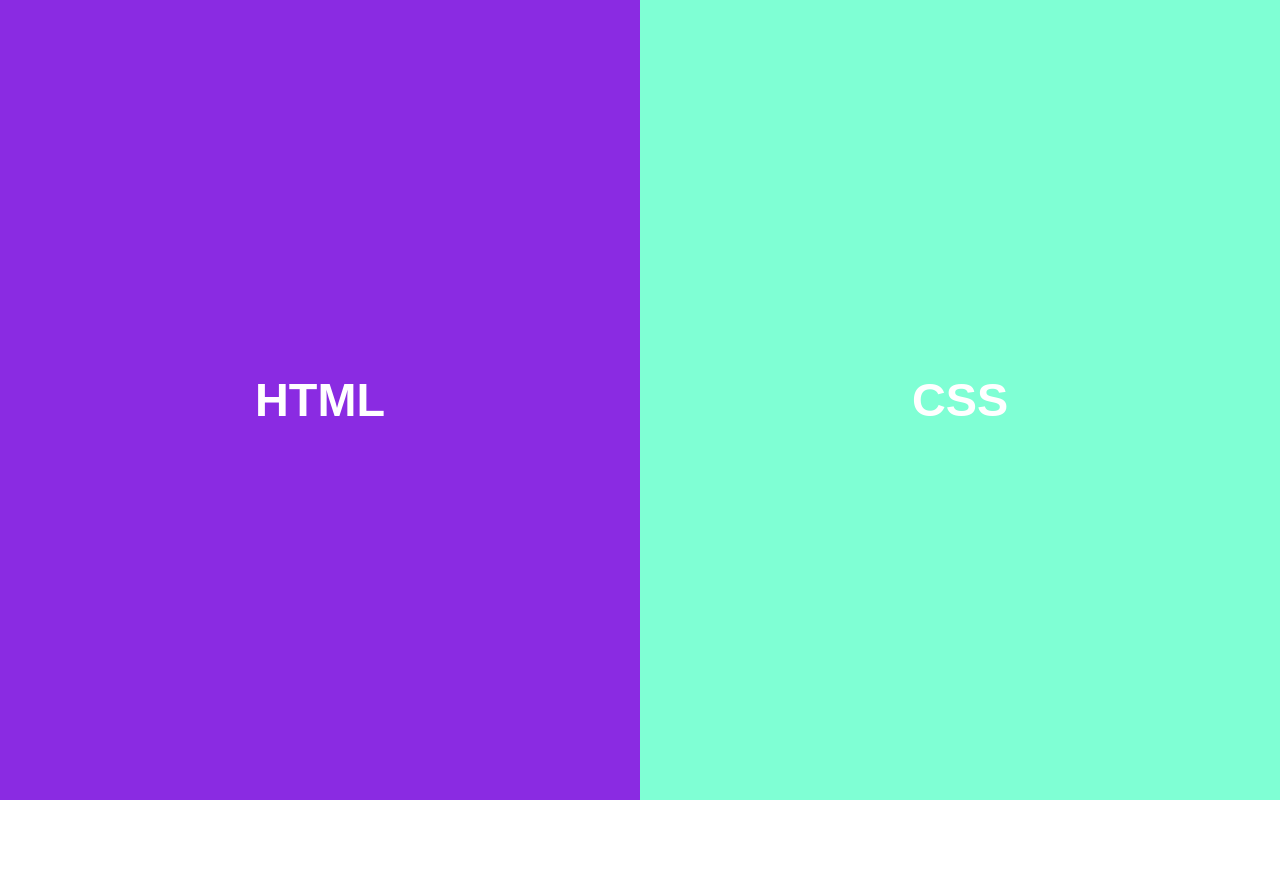
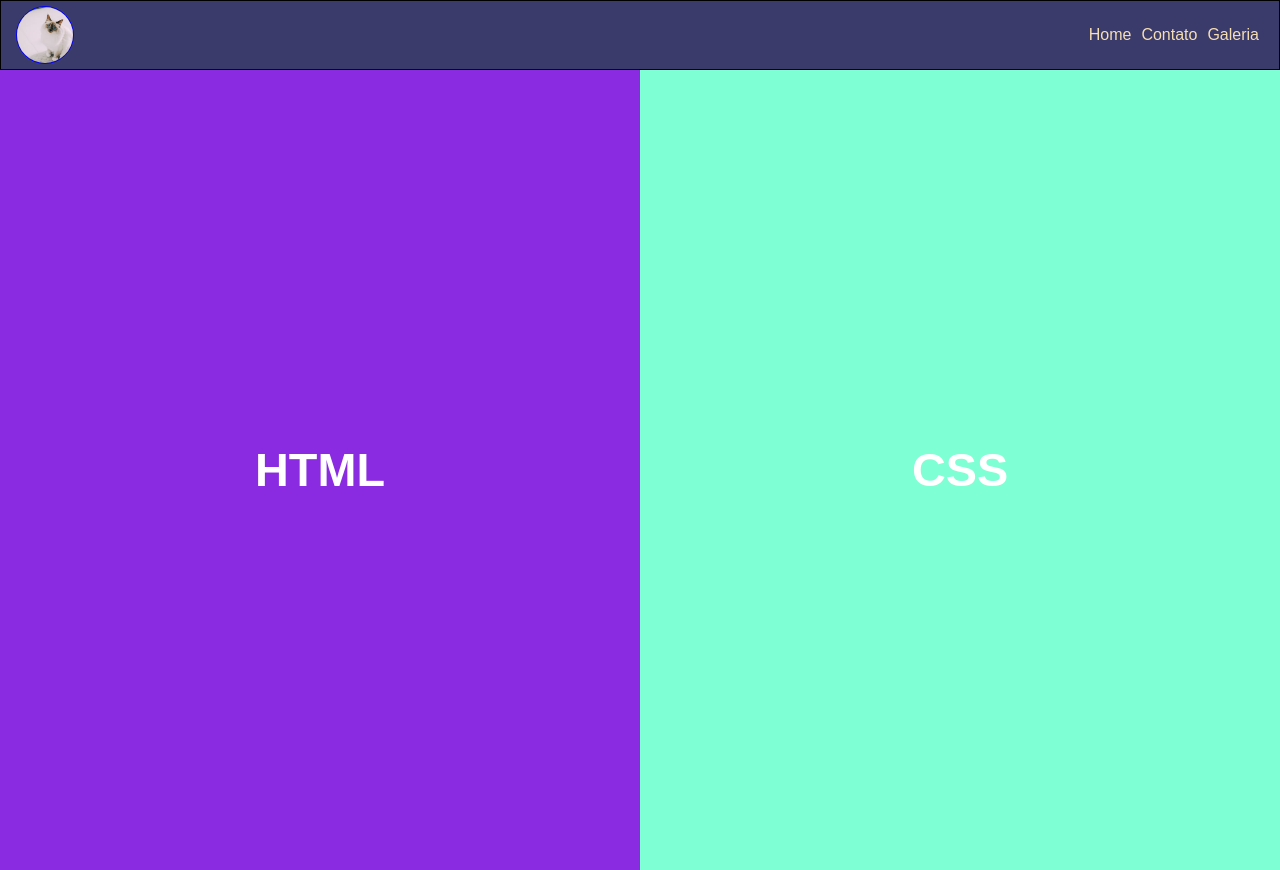
Before and after one commit to GuilhermeFaag/Microinform-tica-ADS2024, a plain HTML site: page Aula3/pg/desafiocorrigido.html in a window 1280 px wide. Before the commit the page ends 800 px from the top, so only its background shows below. Drawn offline with Linux system fonts and the light colour scheme.

Commit message:
Add files via upload

```diff
--- a/Aula3/css/style.css
+++ b/Aula3/css/style.css
@@ -4,7 +4,7 @@
     font-family: sans-serif;
 }
 
-nav {
+nav#menu {
     text-align: right;
     background-color: rgba(30, 78, 15, 0.63);
     padding-top: 20px;
@@ -97,3 +97,35 @@ div#desafioex4 {
 #cssex5 {
     background-color: aquamarine;
 }
+
+nav#desafiocorrigido {
+    border: 1px black solid;
+    display: flex;
+    justify-content: space-between;
+    align-items: center;
+    background-color: rgb(58, 58, 107);
+    color: rgb(255, 255, 255);
+    padding: 5px;
+}
+
+img {
+    border: 1px blue solid;
+    width: 56px;
+    border-radius: 50%;
+    margin-left: 10px;
+}
+
+ul {
+    display: flex;
+    padding-right: 15px;
+}
+
+li  {
+    list-style: none;
+    padding-left: 10px;
+}
+
+a {
+    color: wheat;
+    text-decoration: none;
+}
--- a/Aula3/pg/desafiocorrigido.html
+++ b/Aula3/pg/desafiocorrigido.html
@@ -8,6 +8,17 @@
     <link rel="stylesheet" href="../css/style.css">
 </head>
 <body>
+
+    <nav id="desafiocorrigido">
+        <img src="../img/Gato.jpg" alt="logo">
+        <ul>
+            <li><a href="../index.html" target="_blank">Home</a></li>
+            <li><a href="../pg/contato.html" target="_blank">Contato</a></li>
+            <li><a href="../pg/galeria.html" target="_blank">Galeria</a></li>
+        </ul>
+    </nav>
+
+
     <div id="ex5">
         <div id="htmlex5"><h3>HTML</h3></div>
         <div id="cssex5"><h3>CSS</h3></div>
```
Also changed, not shown: Aula3/img/Gato.jpg (added).
